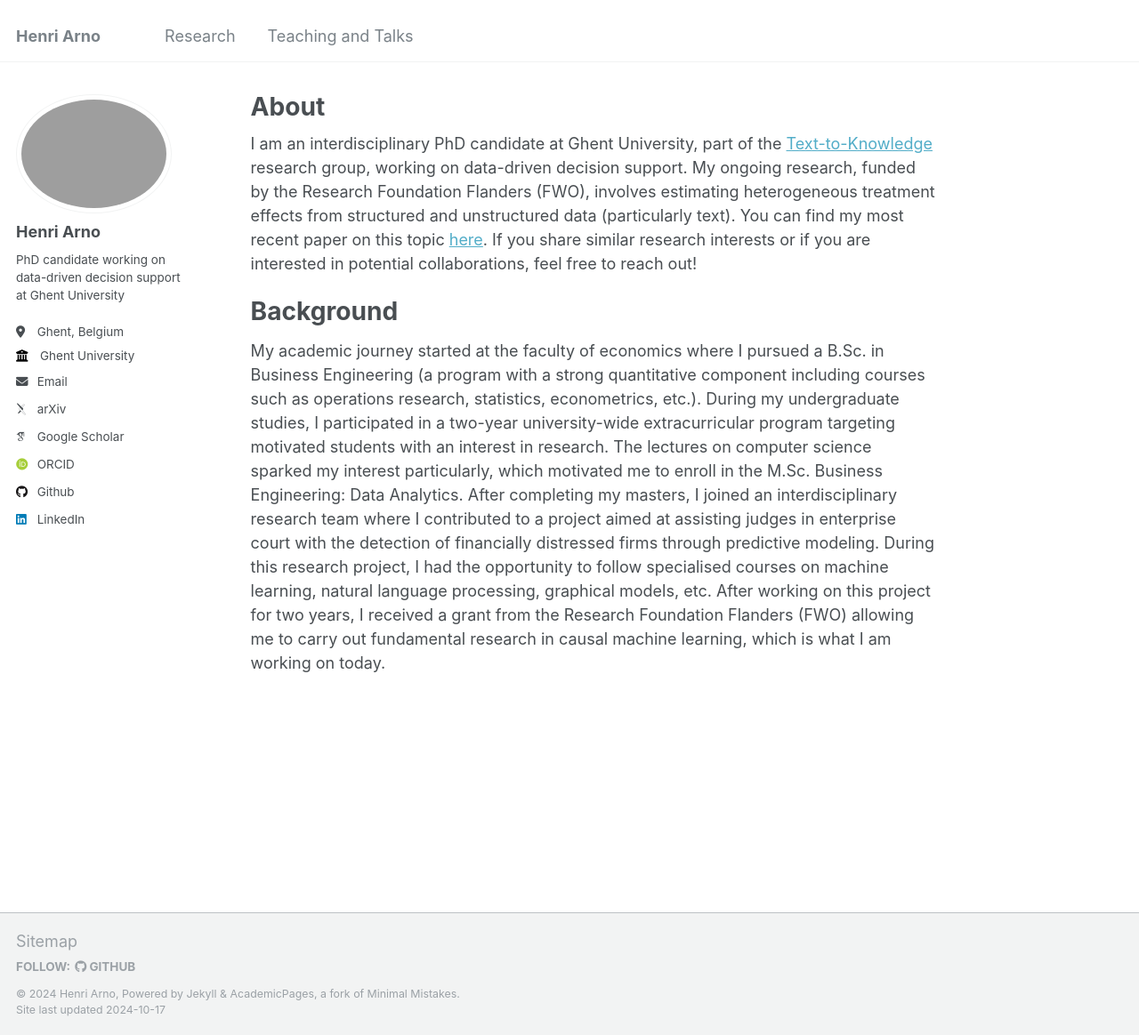
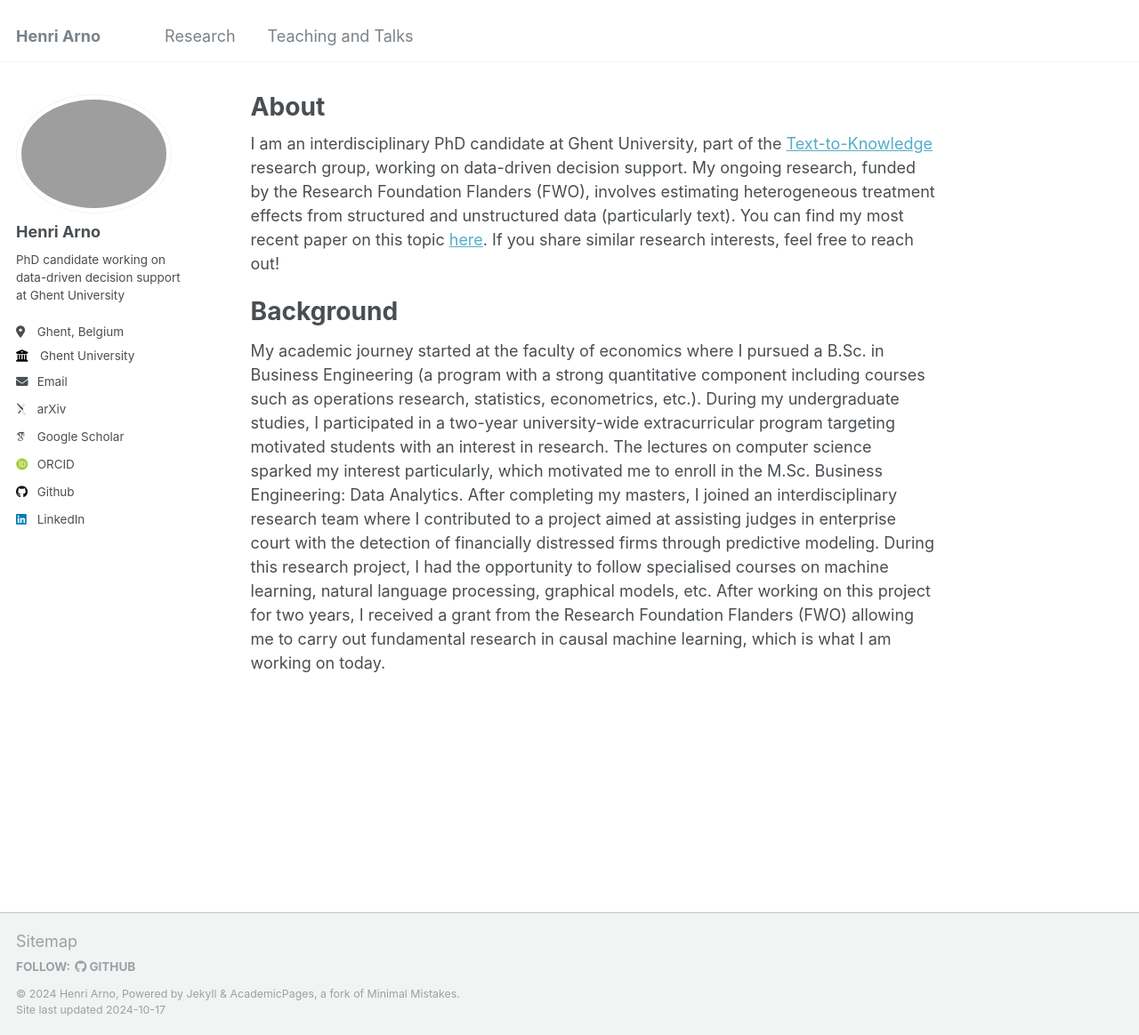
Before and after one commit to HenriArno/HenriArno.github.io, a Jekyll site: the page built from _pages/about.md, in a window 1280 px wide and 1164 px high. Shown: the whole window at 89% size. Built offline with Jekyll 4.4.1, drawn with Linux system fonts in a browser that asks for light colours; some web fonts are replaced.

Commit message:
Update about.md

```diff
--- a/_pages/about.md
+++ b/_pages/about.md
@@ -7,7 +7,7 @@ redirect_from:
   - /about.html
 ---
 
-I am an interdisciplinary PhD candidate at Ghent University, part of the [Text-to-Knowledge](https://ugentt2k.github.io/) research group, working on data-driven decision support. My ongoing research, funded by the Research Foundation Flanders (FWO), involves estimating heterogeneous treatment effects from structured and unstructured data (particularly text). You can find my most recent paper on this topic [here](https://arxiv.org/abs/2409.15503). If you share similar research interests or if you are interested in potential collaborations, feel free to reach out!
+I am an interdisciplinary PhD candidate at Ghent University, part of the [Text-to-Knowledge](https://ugentt2k.github.io/) research group, working on data-driven decision support. My ongoing research, funded by the Research Foundation Flanders (FWO), involves estimating heterogeneous treatment effects from structured and unstructured data (particularly text). You can find my most recent paper on this topic [here](https://arxiv.org/abs/2409.15503). If you share similar research interests, feel free to reach out!
 
 Background
 ======
```
